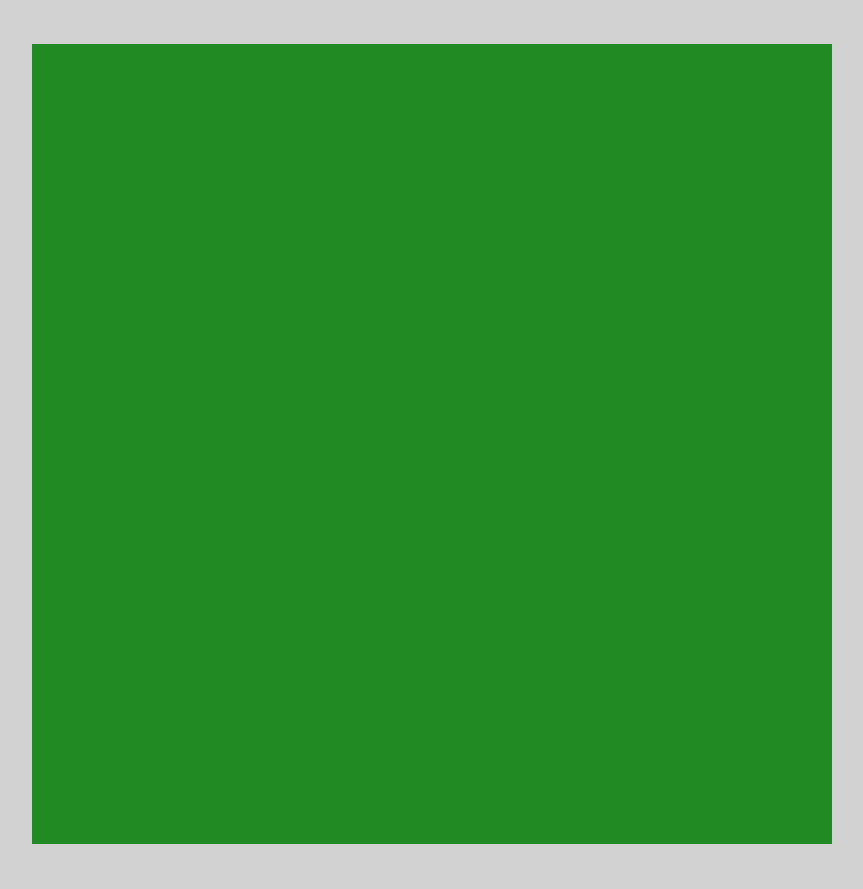
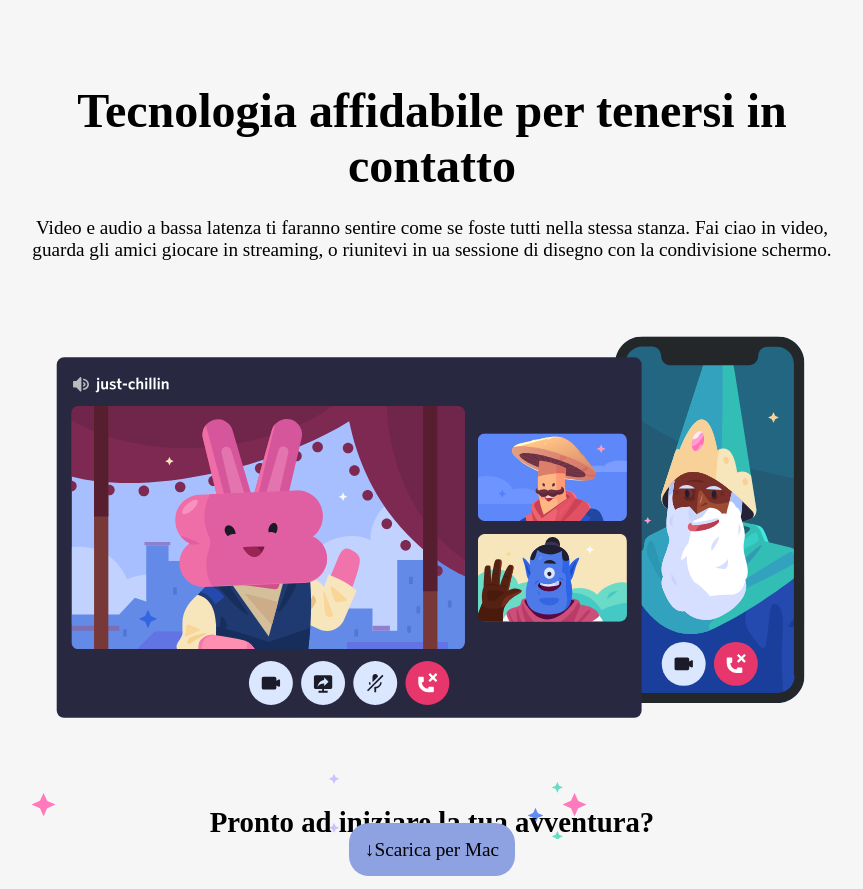
Before and after one commit to giuliaballestrero/htmlcss-discord, a plain HTML site: page index.html in a window 1280 px wide. Shown: the part 2533-3422 px from the top of the page, without its empty margins (208-1071 px from the left). Drawn offline with Linux system fonts and the light colour scheme.

Commit message:
add big content section in menu

```diff
--- a/css/style.css
+++ b/css/style.css
@@ -60,7 +60,31 @@
 
 
 .bg-grey{
-    background-color: #d2d2d2;
+    background-color: #f6f6f6;
+}
+
+
+.big-content h1 {
+    font-size: 3rem;
+    padding-bottom: 1.5rem;
+    padding-top: 5rem;
+}
+
+.big-content p {
+    font-size: 1.2rem;
+    padding-bottom: 1.5rem;
+}
+
+.big-content img {
+   width: 100%;
+}
+
+
+.big-content h2 {
+    font-size: 1.8rem;
+    padding-top: 2rem;
+    text-align: center;
+    background-image: url(../img/stars.svg);
 }
 
 
@@ -125,9 +149,9 @@ nav ul.main-menu li{
 
 
 div.big-content{
-    background-color: #228a22;
-    height: 800px;
     width: 100%;
+    text-align: center;
+
 }
 
 footer{
@@ -203,6 +227,8 @@ div#jumbotron .jumbo-content p {
     line-height: 1.rem;
 }
 
+/*Buttons setup*/
+
 .big-button {
     font-size: 1.2rem;
     text-align: center;
@@ -220,3 +246,7 @@ div#jumbotron .jumbo-content p {
 .black-b {
     background-color: #23272a;
 }
+
+.lilac-b {
+    background-color: #8ea1e1;
+}
--- a/index.html
+++ b/index.html
@@ -82,7 +82,13 @@
 
             <section class="king bg-grey">
                 <div class="container flex-centered">
-                    <div class="big-content"></div>
+                    <div class="big-content">
+                        <h1>Tecnologia affidabile per tenersi in contatto</h1>
+                        <p>Video e audio a bassa latenza ti faranno sentire come se foste tutti nella stessa stanza. Fai ciao in video, guarda gli amici giocare in streaming, o riunitevi in ua sessione di disegno con la condivisione schermo.</p>
+                        <img src="img/item4-big.svg" alt="Big chillin chat">
+                        <h2>Pronto ad iniziare la tua avventura?</h2>
+                        <p><span class="big-button lilac-b">&#8595;Scarica per Mac</span></p>
+                    </div>
                 </div>
             </section>
 
```
